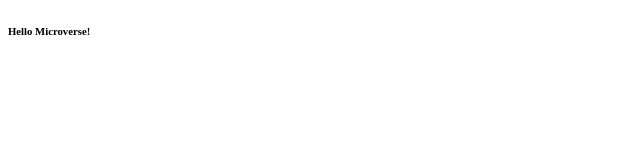
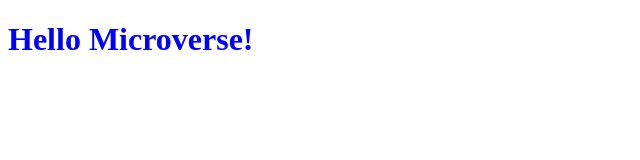
Before and after one commit to jovasal/My-First-Project, a plain HTML site: page Index.html in a window 1280 px wide. Shown: the whole page, without its empty margins (0-640 px from the left). Drawn offline with Linux system fonts and the light colour scheme.

Commit message:
back to h1

```diff
--- a/Index.html
+++ b/Index.html
@@ -9,7 +9,7 @@
     </head>
 <body>
     <header>
-        <h6>Hello Microverse!</h6>
+        <h1>Hello Microverse!</h1>
     </header>
 </body>
 </html>
```
